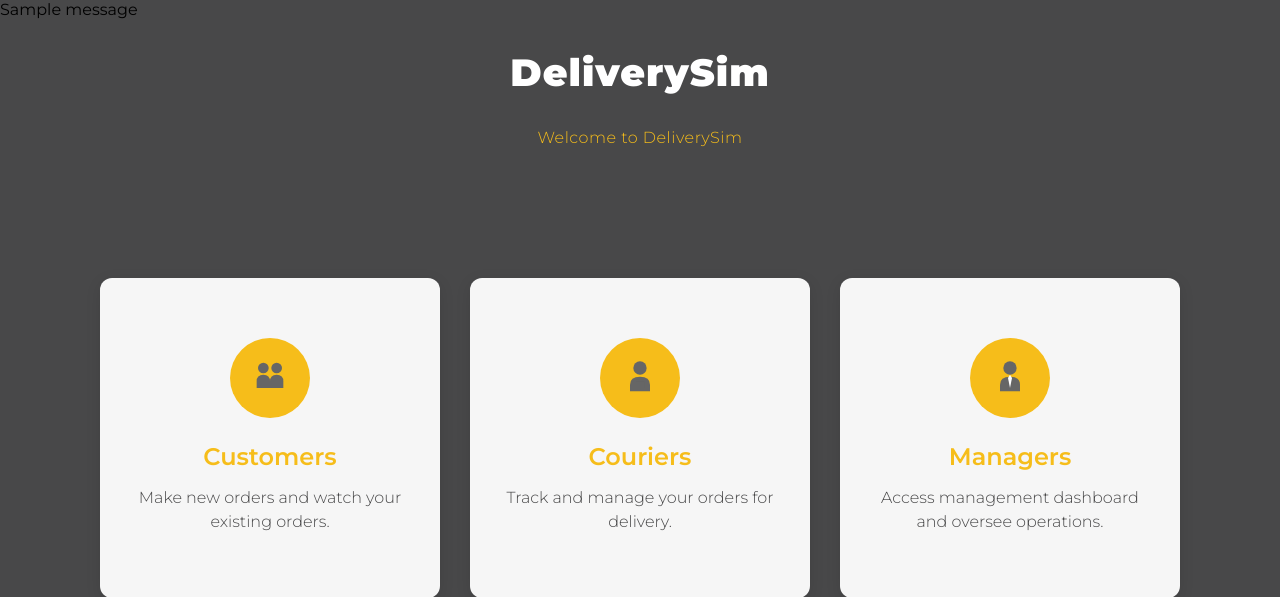
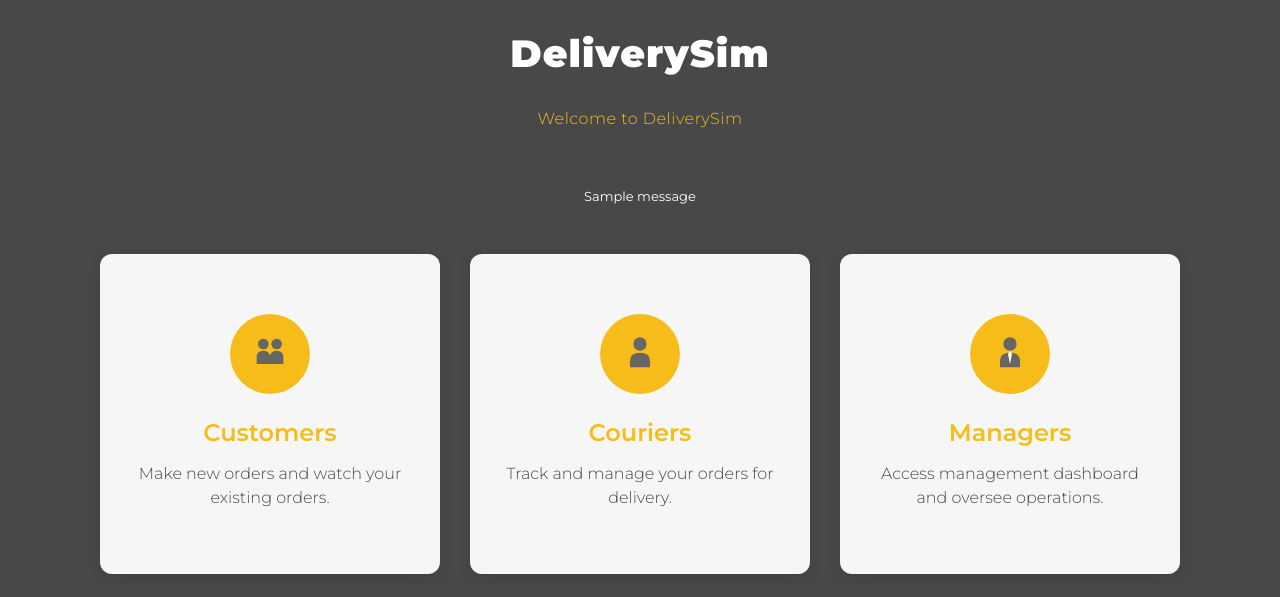
Before and after one commit to AloniChen/Opcode-Project-2025, a Flask app: page / in a window 1280 px wide. Shown: the top 597 px of the page. Run offline with Flask 3, Linux system fonts and the light colour scheme; one stand-in notice (Sample message) is shown.

Commit message:
Enhance flash message handling across templates and add new styles for logged-out error messages

```diff
--- a/app.py
+++ b/app.py
@@ -1,4 +1,4 @@
-from flask import Flask, render_template, request, redirect, session, Response, flash, url_for
+from flask import Flask, render_template, request, redirect, session, Response, flash, url_for, get_flashed_messages
 from werkzeug.wrappers import Response
 from typing import Union, List, Dict, Any, Optional
 from order import Order, PackageStatus
@@ -71,7 +71,6 @@ def index() -> Union[str, Response]:
         if logged_in_user_type:
             return redirect(url_for('show_all_orders', user_type=logged_in_user_type))
     return render_template("index.html")
-
 
 @app.route("/login/<user_type>")
 def login_page(user_type: str) -> Union[str, Response]:
@@ -385,9 +384,10 @@ def create_order() -> Union[str, Response]:
             flash('Order created but no available courier could be assigned!')
 
         return redirect(url_for('show_all_orders', user_type=session.get('user_type')))
+
     else:
         flash('Failed to create order')
-        return render_template("create_new_order.html", user_type=session.get('user_type'))
+        return render_template("create_new_order.html")
 
 
 @app.route("/logout")
--- a/static/css/style.css
+++ b/static/css/style.css
@@ -345,3 +345,13 @@ p {
         font-size: 24px;
     }
 }
+
+
+
+.error-text-logged-out {
+    color: #ffffff;
+    font-size: 13px;
+    display: block;
+    text-align: center;
+    width: 100%;
+}
--- a/templates/index.html
+++ b/templates/index.html
@@ -14,36 +14,21 @@
     <section class="welcome-page">
 
         <ul class="welcome">
-            {% with messages = get_flashed_messages() %}
-            {% if messages %}
-                <div class="flash-message">
-                {{ messages[0] }}
-                </div>
-            {% endif %}
-            {% endwith %}
-
             <li class="selected">
                 <div class="heading">
                     <h1>DeliverySim</h1>
                     <span>Welcome to DeliverySim</span>
                 </div>
+                {% with messages = get_flashed_messages() %}
+                    {% if messages %}
+                        {% for message in messages %}
+                                <span class="error-text-logged-out">{{ message }}</span>
+                        {% endfor %}
+                    {% endif %}
+                {% endwith %}
             </li>
         </ul>
     </section>
-
-    {% with messages = get_flashed_messages() %}
-        {% if messages %}
-            <div class="flash-messages">
-                {% for message in messages %}
-                    <div class="flash-message">
-                        {{ message }}
-                        <button onclick="this.parentElement.style.display='none'">×</button>
-                    </div>
-                {% endfor %}
-            </div>
-        {% endif %}
-    {% endwith %}
-
 
     <div class="features-section">
         <div class="feature-card" onclick="goToLogin('customers')">
@@ -85,11 +70,11 @@
             <p>Access management dashboard and oversee operations.</p>
         </div>
         <script>
-function goToLogin(userType) {
-        var baseUrl = window.location.origin;
-    window.location.href = baseUrl + '/login/' + userType;
-}
-</script>
+        function goToLogin(userType) {
+            var baseUrl = window.location.origin;
+            window.location.href = baseUrl + '/login/' + userType;
+        }
+        </script>
     </div>
 </body>
 </html>
--- a/templates/orders_list.html
+++ b/templates/orders_list.html
@@ -68,6 +68,7 @@
                         <div class="contact-form">
                           <h4>Orders List</h4>
                             <span>Manage your orders efficiently</span>
+                            <br>
                             {% with messages = get_flashed_messages() %}
                               {% if messages %}
                                   <div class="flash-message">
```
Also changed, not shown: templates/create_new_order.html (+7 -9 lines), templates/login.html (+0 -12 lines).
